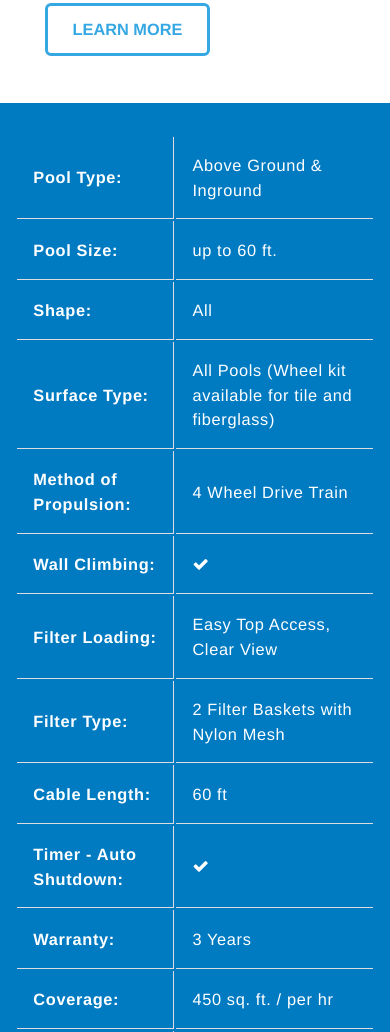
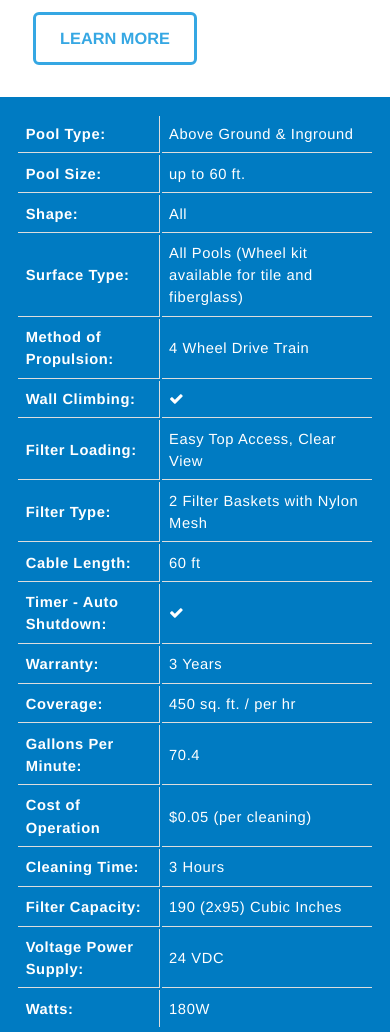
Before and after one commit to abdullahshafiq/x4robotic, a plain HTML site: page robotic-pool-cleaner.html in a window 390 px wide. Shown: the part 9781-10813 px from the top of the page. Drawn offline with nearby package versions, Linux system fonts and the light colour scheme; a script that the page names is missing.

Commit message:
product page redo

```diff
--- a/css/app.css
+++ b/css/app.css
@@ -3543,7 +3543,7 @@ h2 em {
 
 .specs-table {
     background: #007bc2;
-    padding: 1em;
+    padding: 2em 1em;
 }
 
 .specs-table table {
@@ -3879,7 +3879,7 @@ footer ul li a {
 
     .stuck {
         width: 100%;
-        top: 70px;
+        top: 70px !important;
     }
 
     .object-fit {
@@ -3888,6 +3888,13 @@ footer ul li a {
 
     .object-fit.cover {
         object-fit: contain;
+    }
+    .specs-table {
+        padding: 1em;
+    }
+    .specs-table table tr td {
+        padding: .5em;
+        font-size: .9em;
     }
 }
 
--- a/robotic-pool-cleaner.html
+++ b/robotic-pool-cleaner.html
@@ -424,7 +424,7 @@
             <div class="grid-x grid-padding-x align-center-middle">
                 <div class="cell large-6 medium-10 small-12 text-center">
                     <div class="grid-x align-center-middle grid-padding-x">
-                        <div class="cell large-9 medium-12 small-12">
+                        <div class="cell large-12 medium-12 small-12">
                             <h3>Never 'Miss a Spot' Again...</h3>
                             <h2><span>AutoX<em>&trade;</em></span> Pool Mapping</h2>
                             <p class="btn-below">Aquabot X4 robotic cleaners are built to take the work out of keeping
@@ -517,9 +517,9 @@
         </div>
         <!--SPECIFICATIONS BAR ENDS -->
         <div class="bg-white">
-            <div class="grid-x grid-padding-x clearfix">
+            <div class="grid-x clearfix">
                 <div class="cell large-5 medium-12 small-12 margin-2">
-                    <div class="grid-x grid-padding-y align-center-middle">
+                    <div class="grid-x align-center-middle">
                         <div class="cell large-8 medium-8 small-10">
                             <img src="img/blank.png" data-echo="img/aquabot-x4-specs.jpg" width="450" height="430"
                                 alt="aquabot x4 specs">
@@ -535,7 +535,7 @@
                     </div>
                 </div>
                 <div class="cell large-7 medium-12 small-12 specs-table">
-                    <div class="grid-x grid-padding-y align-center-middle">
+                    <div class="grid-x align-center-middle">
                         <div class="cell large-10 medium-12 small-12">
                             <table>
                                 <tr>
```
